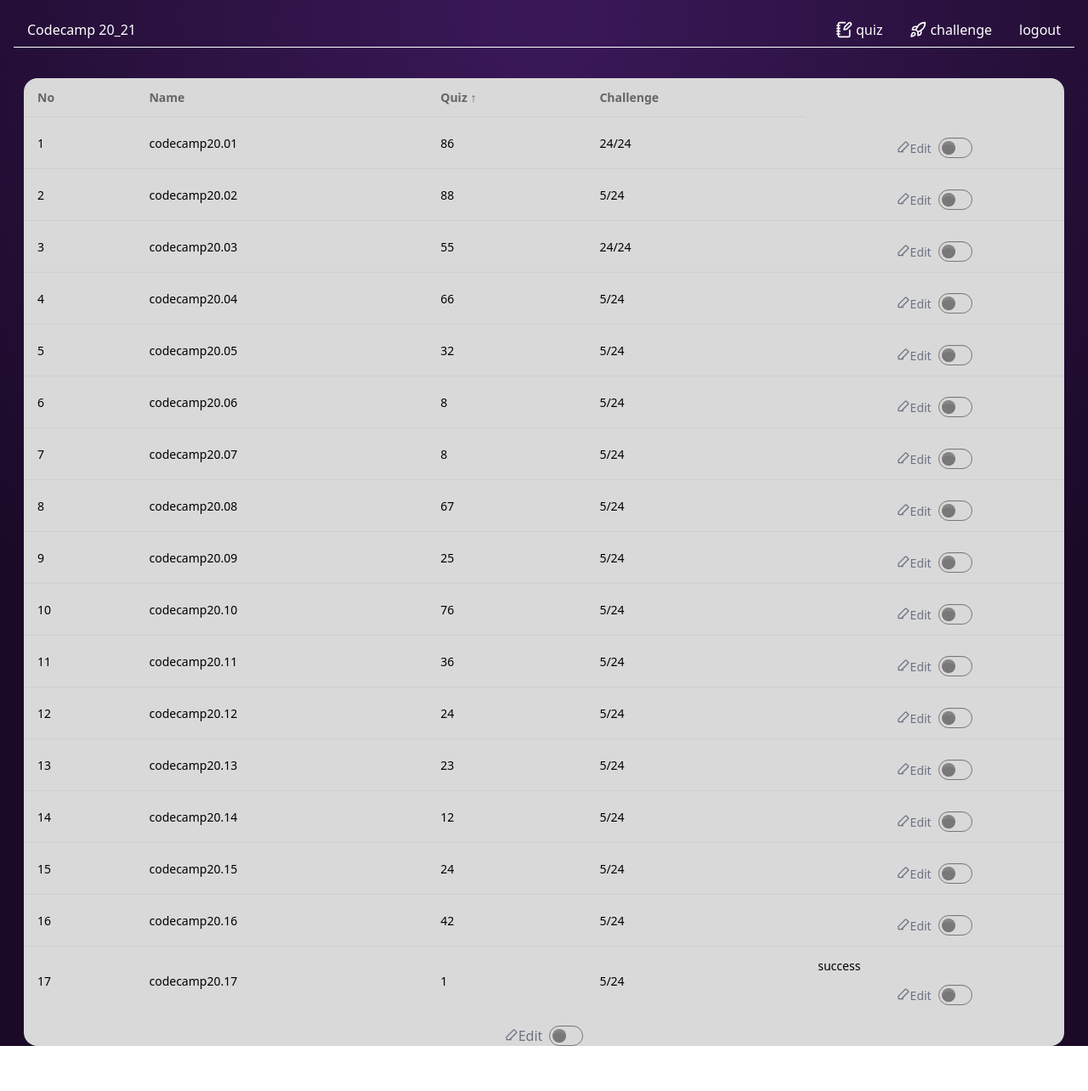
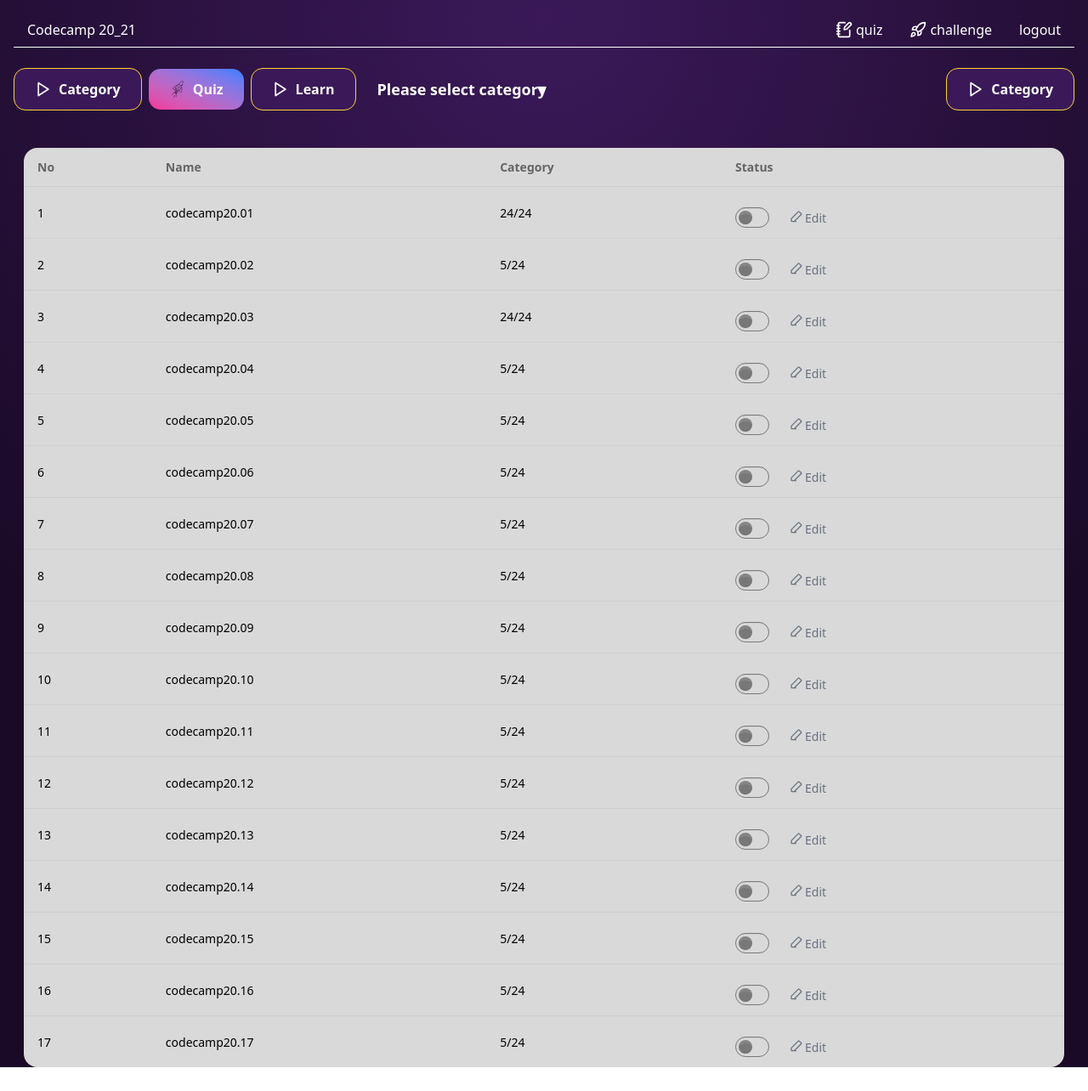
Before and after one commit to KonJengz/quiz_codecamp_web, a React (Vite) app: page /pakinpor in a window 1280 px wide. Shown: the whole page at 85% size. Before the commit the page ends 1259 px from the top, so only its background shows below. Built offline with nearby package versions, Linux system fonts and the light colour scheme.

Commit message:
add des 20

```diff
--- /dev/null
+++ b/src/components/DropDown.jsx
@@ -0,0 +1,35 @@
+import React, { useState } from 'react';
+
+export default function DropDown({ value }) {
+  const [option, setOption] = useState([
+    { value: 'frontend', label: 'Frontend' },
+    { value: 'backend', label: 'Backend' },
+    { value: 'fullstack', label: 'Fullstack' }
+  ]);
+  return (
+    <div>
+      <div className="relative inline-block">
+        <select
+          className="bg-transparent text-white py-2 px-4 rounded-full border border-transparent
+  focus:outline-none focus:ring-2
+  appearance-none
+  text-lg font-semibold
+  custom-border-gradient"
+          value={value}
+          onChange={(e) => setSelected(e.target.value)}
+        >
+          <option value="">Please select category</option>
+          {option.map((opt) => (
+            <option key={opt.value} value={opt.value}>
+              {opt.label}
+            </option>
+          ))}
+        </select>
+
+        <div className="pointer-events-none absolute inset-y-0 right-4 flex items-center text-white">
+          ▼
+        </div>
+      </div>
+    </div>
+  );
+}
--- /dev/null
+++ b/src/icons/plus.jsx
@@ -0,0 +1,30 @@
+import React from 'react';
+
+export default function plus({ width = '20', height = '20' }) {
+  return (
+    <div>
+      <svg
+        width={width}
+        height={height}
+        viewBox="0 0 20 20"
+        fill="none"
+        xmlns="http://www.w3.org/2000/svg"
+      >
+        <path
+          d="M4.16699 10H15.8337"
+          stroke="#D9D9D9"
+          stroke-width="2"
+          stroke-linecap="round"
+          stroke-linejoin="round"
+        />
+        <path
+          d="M10 4.16699V15.8337"
+          stroke="#D9D9D9"
+          stroke-width="2"
+          stroke-linecap="round"
+          stroke-linejoin="round"
+        />
+      </svg>
+    </div>
+  );
+}
--- a/src/template/Desktop20.jsx
+++ b/src/template/Desktop20.jsx
@@ -1,7 +1,11 @@
 import status from 'daisyui/components/status';
 import React, { useState } from 'react';
+import Button from '../components/Button';
+import ButtonRun from '../components/ButtonRun';
+import DropDown from '../components/DropDown';
 
 function Desktop20() {
+  const [selected, setSelected] = useState('');
   const [data, setData] = useState([
     { username: 'codecamp20.01', Quiz: 86, Challenge: '24/24' },
     { username: 'codecamp20.02', Quiz: 88, Challenge: '5/24' },
@@ -48,7 +52,24 @@ function Desktop20() {
     setData(sortedData);
   };
 
+  const handleEdit = () => {
+    console.log('handleEdit');
+  };
+
   return (
+    <div>
+      <div className=" flex justify-between items-center p-4">
+        <div className=" flex  justify-center gap-2 items-center">
+          <ButtonRun>Category</ButtonRun>
+          <Button>Quiz</Button>
+
+          <ButtonRun>Learn</ButtonRun>
+
+          <DropDown />
+        </div>
+        <ButtonRun>Category</ButtonRun>
+      </div>
+
       <div className="min-h-screen bg-[#D9D9D9] flex flex-col flex-1/3 m-7 rounded-2xl">
         <div className="overflow-x-auto">
           <table className="table">
@@ -60,33 +81,43 @@ function Desktop20() {
                     (sortConfig.direction === 'ascending' ? '↑' : '↓')}
                 </th>
                 <th>Name</th>
-              <th onClick={() => sortData('Quiz')} className="cursor-pointer">
-                Quiz{' '}
-                {sortConfig.key === 'Quiz' &&
+                <th
+                  onClick={() => sortData('Category')}
+                  className="cursor-pointer"
+                >
+                  Category{' '}
+                  {sortConfig.key === 'Category' &&
                     (sortConfig.direction === 'ascending' ? '↑' : '↓')}
                 </th>
-              <th
-                onClick={() => sortData('Challenge')}
-                className="cursor-pointer"
-              >
-                Challenge{' '}
-                {sortConfig.key === 'Challenge' &&
+
+                <th className="cursor-pointer">
+                  Status{' '}
+                  {sortConfig.key === 'Status' &&
                     (sortConfig.direction === 'ascending' ? '↑' : '↓')}
                 </th>
               </tr>
             </thead>
             <tbody>
-            {data.map((row, index) => (
+              {data.map((row, index) => {
+                return (
                   <tr className="hover:bg-base-300  text-black" key={index}>
                     <td>{index + 1}</td>
                     <td>{row.username}</td>
-                <td>{row.Quiz}</td>
+
                     <td>{row.Challenge}</td>
                     <td>
-                  {row?.status}
-
-                  <div className="flex justify-center items-center gap-2 mt-3">
-                    <span className="text-gray-500 flex items-center">
+                      <div className="flex justify-start items-center gap-2 mt-3">
+                        <span className="text-gray-500 flex items-center gap-6">
+                          <input
+                            type="checkbox"
+                            className="toggle toggle-md toggle-primary"
+                            //   checked={isEditing}
+                            //   onChange={() => setIsEditing(!isEditing)}
+                          />
+                          <div
+                            onClick={() => handleEdit()}
+                            className=" flex justify-center items-center gap-0.5 cursor-pointer"
+                          >
                             <svg
                               xmlns="http://www.w3.org/2000/svg"
                               className="h-4 w-4"
@@ -101,45 +132,17 @@ function Desktop20() {
                                 d="M11 19H4a1 1 0 01-1-1v-3.586a1 1 0 01.293-.707l12-12a1 1 0 011.414 0l3.586 3.586a1 1 0 010 1.414l-12 12a1 1 0 01-.707.293z"
                               />
                             </svg>
-                      Edit
+                            <div> Edit</div>
+                          </div>
                         </span>
-                    <input
-                      type="checkbox"
-                      className="toggle toggle-md toggle-primary"
-                      //   checked={isEditing}
-                      //   onChange={() => setIsEditing(!isEditing)}
-                    />
                       </div>
                     </td>
                   </tr>
-            ))}
+                );
+              })}
             </tbody>
           </table>
         </div>
-      <div className="flex justify-center items-center gap-2 mt-3">
-        <span className="text-gray-500 flex items-center">
-          <svg
-            xmlns="http://www.w3.org/2000/svg"
-            className="h-4 w-4"
-            fill="none"
-            viewBox="0 0 24 24"
-            stroke="currentColor"
-            strokeWidth="2"
-          >
-            <path
-              strokeLinecap="round"
-              strokeLinejoin="round"
-              d="M11 19H4a1 1 0 01-1-1v-3.586a1 1 0 01.293-.707l12-12a1 1 0 011.414 0l3.586 3.586a1 1 0 010 1.414l-12 12a1 1 0 01-.707.293z"
-            />
-          </svg>
-          Edit
-        </span>
-        <input
-          type="checkbox"
-          className="toggle toggle-md toggle-primary"
-          //   checked={isEditing}
-          //   onChange={() => setIsEditing(!isEditing)}
-        />
       </div>
     </div>
   );
```
Lines whose indentation alone changed are shown as unchanged.
